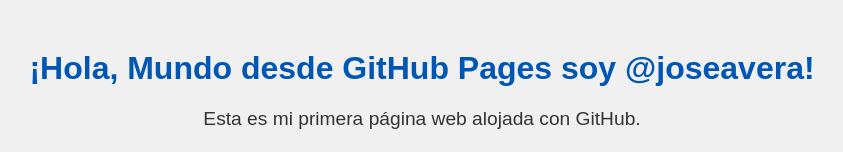
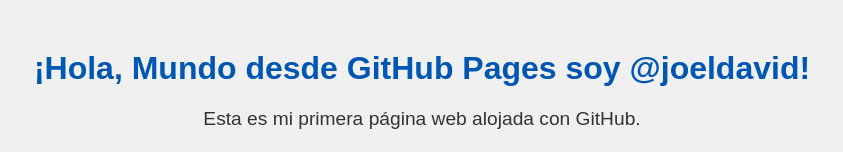
Before and after one commit to xcchetto/pagina, a plain HTML site: page index.html in a window 1280 px wide. Shown: the top 152 px of the page, without its empty margins (218-1061 px from the left). Drawn offline with Linux system fonts and the light colour scheme.

Commit message:
Update index.html

```diff
--- a/index.html
+++ b/index.html
@@ -21,7 +21,7 @@
     </style>
 </head>
 <body>
-    <h1>¡Hola, Mundo desde GitHub Pages soy @joseavera!</h1>
+    <h1>¡Hola, Mundo desde GitHub Pages soy @joeldavid!</h1>
     <p>Esta es mi primera página web alojada con GitHub.</p>
     <p>¡Espero que te guste!</p>
 </body>
```
